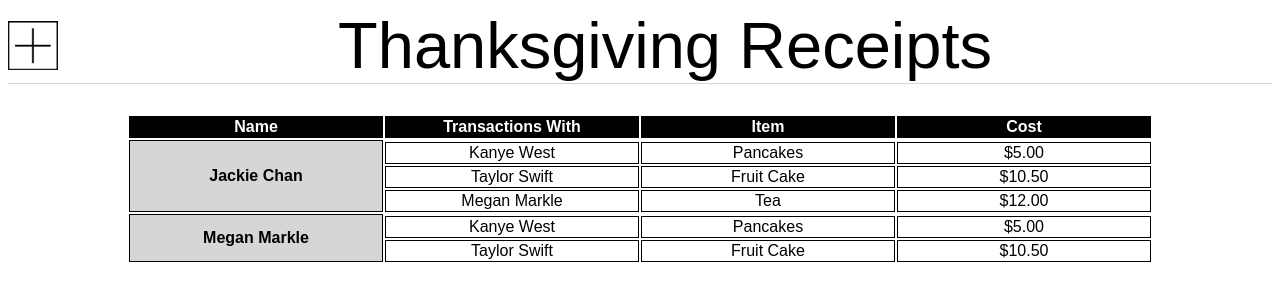
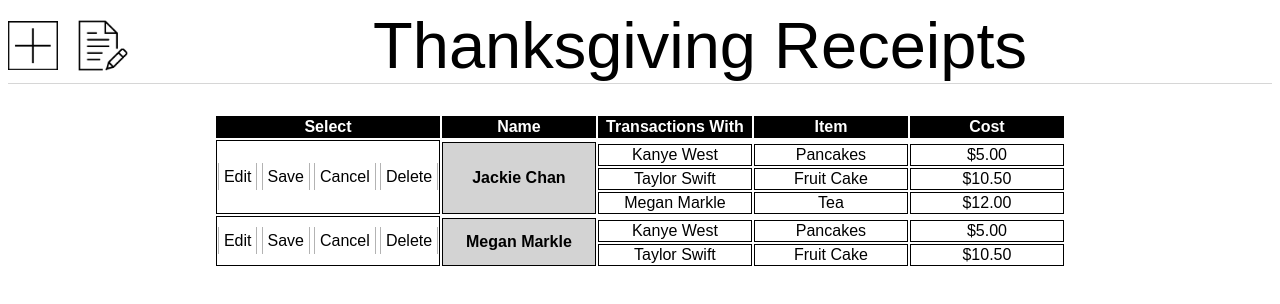
Before and after one commit to kmsemo1/intuitChallenge, a plain HTML site: page public/index.html in a window 1280 px wide. Drawn offline with nearby package versions, Linux system fonts and the light colour scheme.

Commit message:
added edit icon and column

```diff
--- a/public/index.html
+++ b/public/index.html
@@ -16,7 +16,11 @@
     <header>
         <nav>
             <div>
-                <img src="../images/addBtn.png" alt="Add Receipt" id="addIcon" onmouseover="hover(this);" onmouseout="unhover(this);">
+                <img src="./images/addBtn.png" alt="Add Receipt" id="addIcon" onmouseover="hover(this);" onmouseout="unhover(this);">
+            </div>
+
+            <div>
+                <img src="./images/edit.png" alt="Edit" id="editIcon" onmouseover="hoverEdit(this);" onmouseout="unhoverEdit(this);">
             </div>
 
             <!-- The Modal -->
@@ -82,10 +86,21 @@
 
         <table>
             <tr>
+                <th id="editColumn">Select</th>
                 <th>Name</th>
                 <th>Transactions With</th>
                 <th>Item</th>
                 <th>Cost</th>
+            </tr>
+
+
+            <tr>
+                <td rowspan="5">
+                    <span class="editBtn">Edit</span>
+                    <span class="editBtn" id="editSave">Save</span>
+                    <span class="editBtn" id="editCancel">Cancel</span>
+                    <span class="editBtn">Delete</span>
+                </td>
             </tr>
 
             <tr>
@@ -107,6 +122,14 @@
                 <td>$12.00</td>
             </tr>
 
+            <tr>
+                    <td rowspan="4">
+                        <span class="editBtn">Edit</span>
+                        <span class="editBtn" id="editSave">Save</span>
+                        <span class="editBtn" id="editCancel">Cancel</span>
+                        <span class="editBtn">Delete</span>
+                    </td>
+                </tr>
             <tr>
                 <th id="yourName" rowspan="3">Megan Markle</th>
             </tr>
--- a/public/index.js
+++ b/public/index.js
@@ -31,12 +31,24 @@
 
 // Hover img change for add reciept
 function hover(element) {
-    element.setAttribute('src', '../images/addHover.png');
+    element.setAttribute('src', './images/addHover.png');
   }
 
   function unhover(element) {
-    element.setAttribute('src', '../images/addBtn.png');
+    element.setAttribute('src', './images/addBtn.png');
   }
+
+//   Hover img for editIcon
+function hoverEdit(element) {
+    element.setAttribute('src', './images/editHover.png');
+  }
+
+  function unhoverEdit(element) {
+    element.setAttribute('src', './images/edit.png');
+  }
+
+// Show edit column when editIcon is clicked
+
 
 
 
--- a/public/style.css
+++ b/public/style.css
@@ -1,5 +1,12 @@
 /* ========== HEADER STYLING ========== */
 #addIcon {
+    width: 50px;
+    vertical-align: middle;
+    cursor: pointer;
+}
+
+#editIcon {
+    margin-left: 20px;
     width: 50px;
     vertical-align: middle;
     cursor: pointer;
@@ -73,6 +80,15 @@
 
 .show {display: block;}
 
+#nameFilter {
+    font-family: 'Quicksand', sans-serif;
+    margin: auto;
+    text-align: center;
+    border: 1px solid black;
+    overflow: auto;
+    width: 768px;
+}
+
 /* --- TABLE STYLING --- */
 table {
     padding-top: 5px;
@@ -85,7 +101,7 @@
     color: white;
     font-weight: bolder;
     border: 1px solid black;
-    column-width: 250px;
+    column-width: 150px;
     overflow: auto;
     background-color: black;
 }
@@ -98,17 +114,14 @@
 }
 
 #yourName {
-    background-color: #cccc;
+    background-color: rgb(211, 211, 211);
     color: black;
 }
 
-#nameFilter {
-    font-family: 'Quicksand', sans-serif;
-    margin: auto;
-    text-align: center;
-    border: 1px solid black;
-    overflow: auto;
-    width: 768px;
+.editBtn {
+    padding: 0.3em;
+    border-left: 1px solid rgb(179, 179, 179);
+    border-right: 1px solid rgb(179, 179, 179);
 }
 
 
```
Also changed, not shown: public/images/addBtn.png (renamed from images/addBtn.png), public/images/addHover.png (renamed from images/addHover.png), public/images/edit.png (added), public/images/editHover.png (added), 4 other files.
